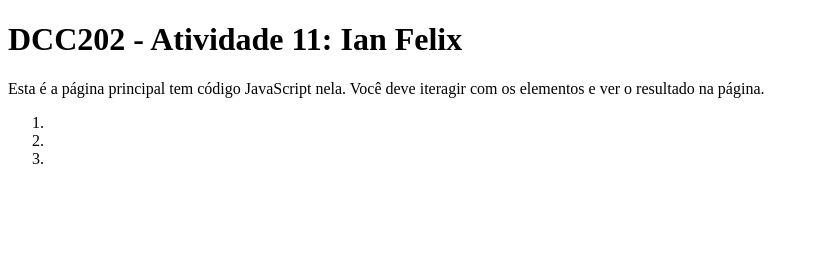
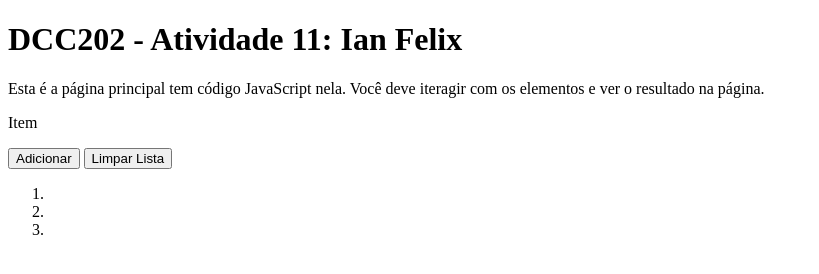
Before and after one commit to ufjf-dcc202/ufjf-dcc202-2023-3-a-atv11-ianfefe, a plain HTML site: page index.html in a window 1280 px wide. Shown: the whole page, without its empty margins (0-819 px from the left). Drawn offline with Linux system fonts and the light colour scheme; a script that the page names is missing.

Commit message:
adiciona botoes e ids

```diff
--- a/index.html
+++ b/index.html
@@ -11,8 +11,10 @@
         <h1>DCC202 - Atividade 11: Ian Felix</h1>
         <p>Esta é a página principal tem código JavaScript nela. Você deve iteragir com os elementos e ver o resultado na página.</p>
         <section>
-            <p></p>
-            <ol>
+            <p id="entrada" contenteditable="">Item</p>
+            <button id="adicionar">Adicionar</button>
+            <button id="limpar">Limpar Lista</button>
+            <ol id="itens">
                 <li></li>
                 <li></li>
                 <li></li>
```
